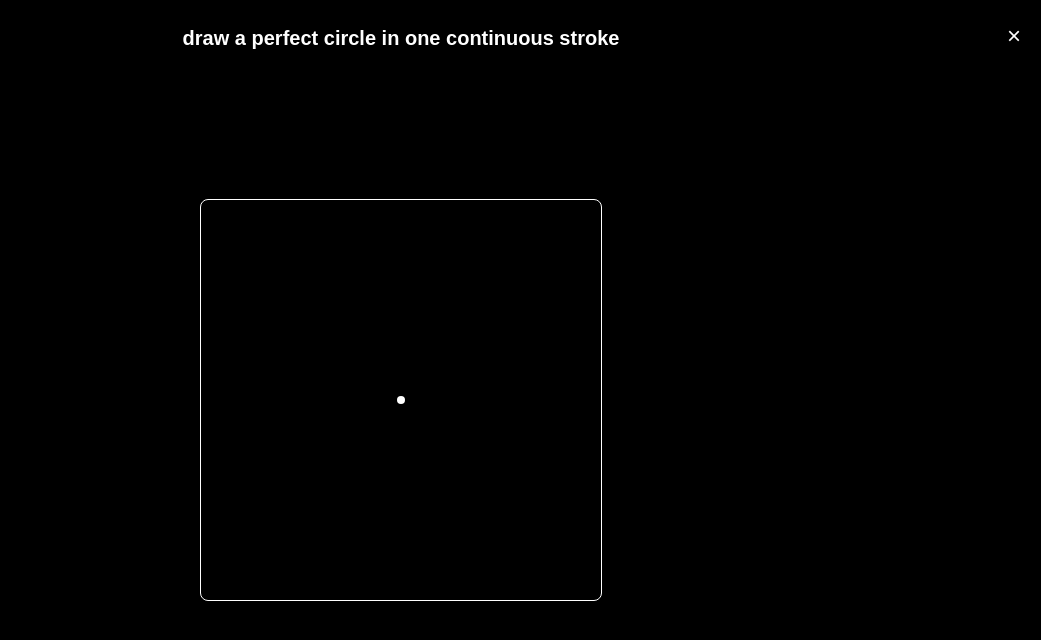
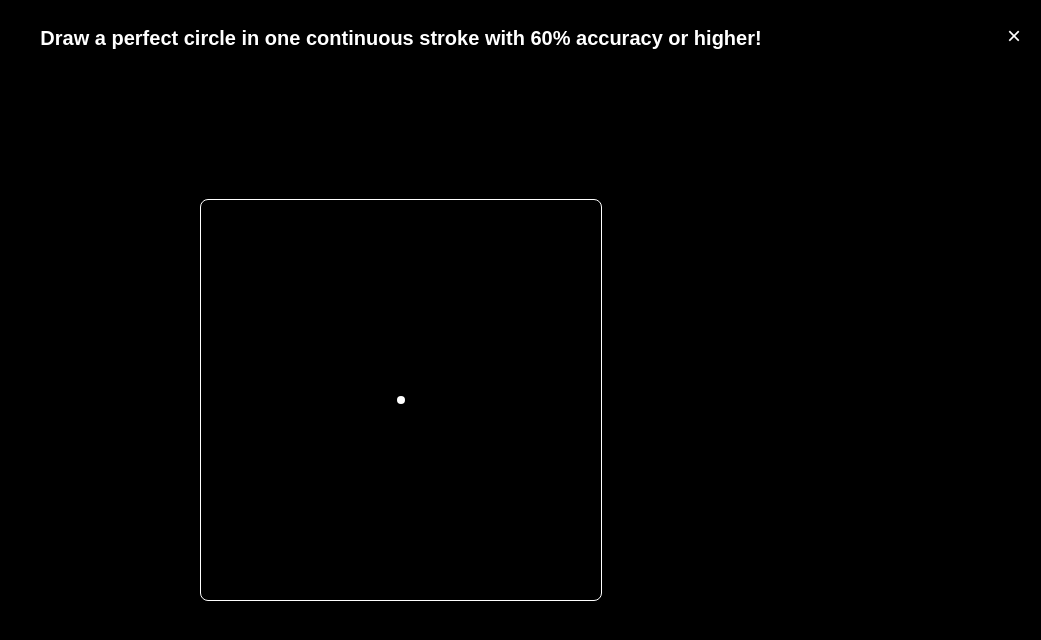
Before and after one commit to carloselopezjr/i-swear-im-human, a Next.js app: page /circle-test in a window 1280 px wide. Both pictures are taken after a click on the button "open captcha". Shown: the top 640 px of the page, without its empty margins (239-1280 px from the left). Built offline with nearby package versions, Linux system fonts and the light colour scheme; a web font is replaced by a local one.

Commit message:
accuracy

```diff
--- a/components/CircleCaptcha.tsx
+++ b/components/CircleCaptcha.tsx
@@ -303,7 +303,7 @@ export default function CircleCaptcha({ onSuccess, onClose }: CircleCaptchaProps
     }
 
     const score = calculateCircleAccuracy(points.current);
-    const pass = score >= 78;
+    const pass = score >= 60;
 
     setResult({ score, pass });
 
@@ -337,7 +337,7 @@ export default function CircleCaptcha({ onSuccess, onClose }: CircleCaptchaProps
       }}
     >
       <div className="absolute top-6 text-white text-xl font-semibold">
-        draw a perfect circle in one continuous stroke
+        Draw a perfect circle in one continuous stroke with 60% accuracy or higher!
       </div>
 
       <canvas
```
